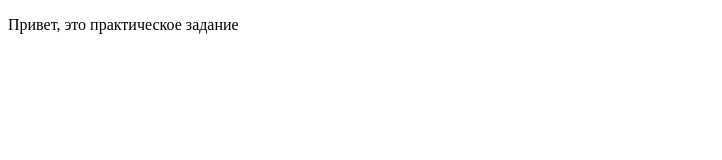
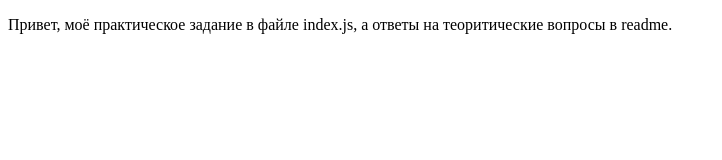
Before and after one commit to OlaGolanova/Week9, a plain HTML site: page index.html in a window 1280 px wide. Shown: the whole page, without its empty margins (0-722 px from the left). Drawn offline with Linux system fonts and the light colour scheme.

Commit message:
Update index.html

```diff
--- a/index.html
+++ b/index.html
@@ -8,7 +8,7 @@
     <link rel="stylesheet" href="style.css">
 </head>
 <body>
-    <p>Привет, это практическое задание</p>
+    <p>Привет, моё практическое задание в файле index.js, а ответы на теоритические вопросы в readme.</p>
 
     <script src="index.js"></script>
 </body>
```
